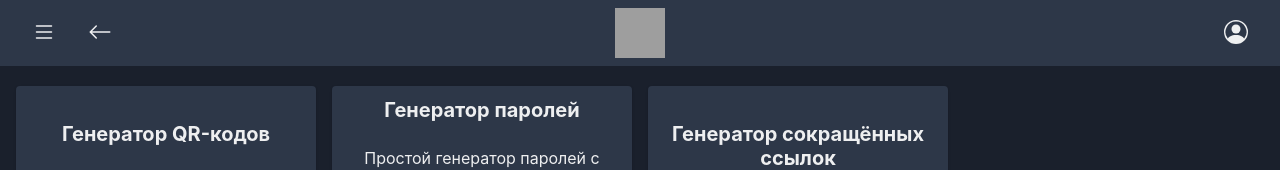
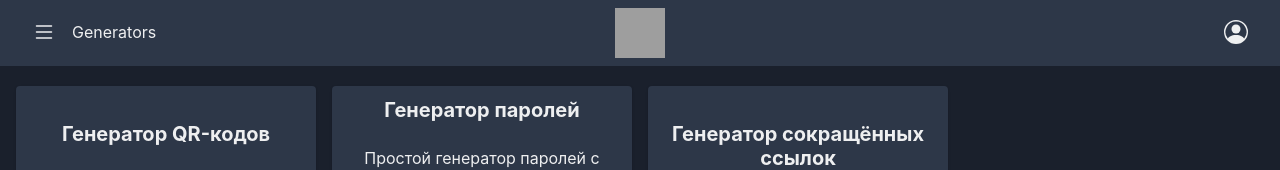
Before and after one commit to X1Z53/x1z53.ru, a Next.js app: page /generators in a window 1280 px wide. Shown: the top 170 px of the page. Built offline with nearby package versions, Linux system fonts and the light colour scheme; grey boxes are pictures that could not be loaded.

Commit message:
v2.1.1
Deleted: BackButton
Added: BreadCrumbs
Minor: change title separator from "-" to ">"

```diff
--- a/components/buttons/BackButton.tsx
+++ /dev/null
@@ -1,10 +0,0 @@
-import { Button, Icon } from "@chakra-ui/react"
-import { useRouter } from "next/router"
-import { BsArrowLeft } from "react-icons/bs"
-
-export default function BackButton() {
-  const router = useRouter()
-  return router.asPath !== "/" && <Button variant="ghost" onClick={() => { router.back() }}>
-    <Icon boxSize={6} as={BsArrowLeft} />
-  </Button>
-}
--- a/components/layout/CardGrid.tsx
+++ b/components/layout/CardGrid.tsx
@@ -1,5 +1,5 @@
-import { Card, CardBody, CardHeader, Heading, LinkOverlay, SimpleGrid } from "@chakra-ui/react"
-import NextLink from "next/link"
+import { Card, CardBody, CardHeader, Heading, SimpleGrid } from "@chakra-ui/react"
+import Link from "next/link"
 import { useRouter } from "next/router"
 
 type CardGridProps = {
@@ -15,14 +15,14 @@ export default function CardGrid({ cardWidth = "300px", isExternal, cards }: Car
   return <SimpleGrid spacing={4} templateColumns={`repeat(auto-fill, minmax(${cardWidth}, 1fr))`}>
     {cards.map(({ title, description, name, url }) => (
       <Card key={name} size="sm" justify="center">
-        <LinkOverlay as={NextLink} href={url || `${asPath.length - 1 ? asPath : ""}/${name}`} target={isExternal && "_blank"}>
+        <Link href={url || `${asPath.length - 1 ? asPath : ""}/${name}`} target={isExternal && "_blank"}>
           <CardHeader textAlign="center">
             <Heading size="md">{title}</Heading>
           </CardHeader>
           <CardBody textAlign="center">
             {description || url}
           </CardBody>
-        </LinkOverlay>
+        </Link>
       </Card>
     ))}
   </SimpleGrid >
--- a/components/layout/Header.tsx
+++ b/components/layout/Header.tsx
@@ -1,16 +1,16 @@
-import { Box, Center, Container, Flex, Image, useColorModeValue } from "@chakra-ui/react"
+import { Box, Center, Container, Flex, Image, Show, useColorModeValue } from "@chakra-ui/react"
 import { LoginButton, SidebarButton } from "components/buttons"
-import BackButton from "components/buttons/BackButton"
+import BreadCrumbs from "components/ui/BreadCrumbs"
 import Link from "next/link"
 
-export default function Header() {
+export default function Header({path}: {path: string[]}) {
   const background = useColorModeValue("gray.100", "gray.700")
 
   return <Box as="header" paddingY={2} backgroundColor={background}>
     <Container maxWidth="container.xl" position="relative">
       <Flex position="absolute" left={4} top={1}>
         <SidebarButton />
-        <BackButton />
+        <Show above="md"><BreadCrumbs {...{path}} /></Show>
       </Flex>
       <Flex position="absolute" right={4} top={1}>
         <LoginButton />
--- /dev/null
+++ b/components/ui/BreadCrumbs.tsx
@@ -0,0 +1,19 @@
+import { Breadcrumb, BreadcrumbItem, BreadcrumbLink } from "@chakra-ui/react"
+import Link from "next/link"
+import { BsChevronRight } from "react-icons/bs"
+
+export default function BreadCrumbs({ path }: { path: string[] }) {
+  return <Breadcrumb paddingY={2} separator={<BsChevronRight />}>
+    {path.map((pathPart, index) => pathPart === path.at(-1)
+      ? <BreadcrumbItem key={pathPart} isCurrentPage>
+        <BreadcrumbLink>{pathPart}</BreadcrumbLink>
+      </BreadcrumbItem>
+      : <BreadcrumbItem key={pathPart}>
+        <BreadcrumbLink
+          as={Link}
+          href={"/" + path.map(pathPart => pathPart.toLowerCase()).slice(0, index + 1).join("/")}
+        >{pathPart}</BreadcrumbLink>
+      </BreadcrumbItem>)
+    }
+  </Breadcrumb>
+}
--- a/pages/_app.tsx
+++ b/pages/_app.tsx
@@ -5,12 +5,12 @@ import Head from "next/head"
 import { useRouter } from "next/router"
 
 export default function App({ Component, pageProps }: AppProps) {
-  const path = useRouter().asPath.split("/").slice(1).map((part: string) => part.charAt(0).toUpperCase() + part.slice(1)).join(" - ") || "Main Page"
+  const path = useRouter().asPath.split("/").slice(1).map(part => part.charAt(0).toUpperCase() + part.slice(1))
   return <ChakraProvider>
     <Head>
-      <title>{path}</title>
+      <title>{path.join(" > ") || "Main Page"}</title>
     </Head>
-    <Header />
+    <Header {...{ path }} />
     <Container paddingY={5} maxWidth="container.xl">
       <Component {...pageProps} />
     </Container>
```
Also changed, not shown: 1 other file (tests, documents, lock files or other folders).
